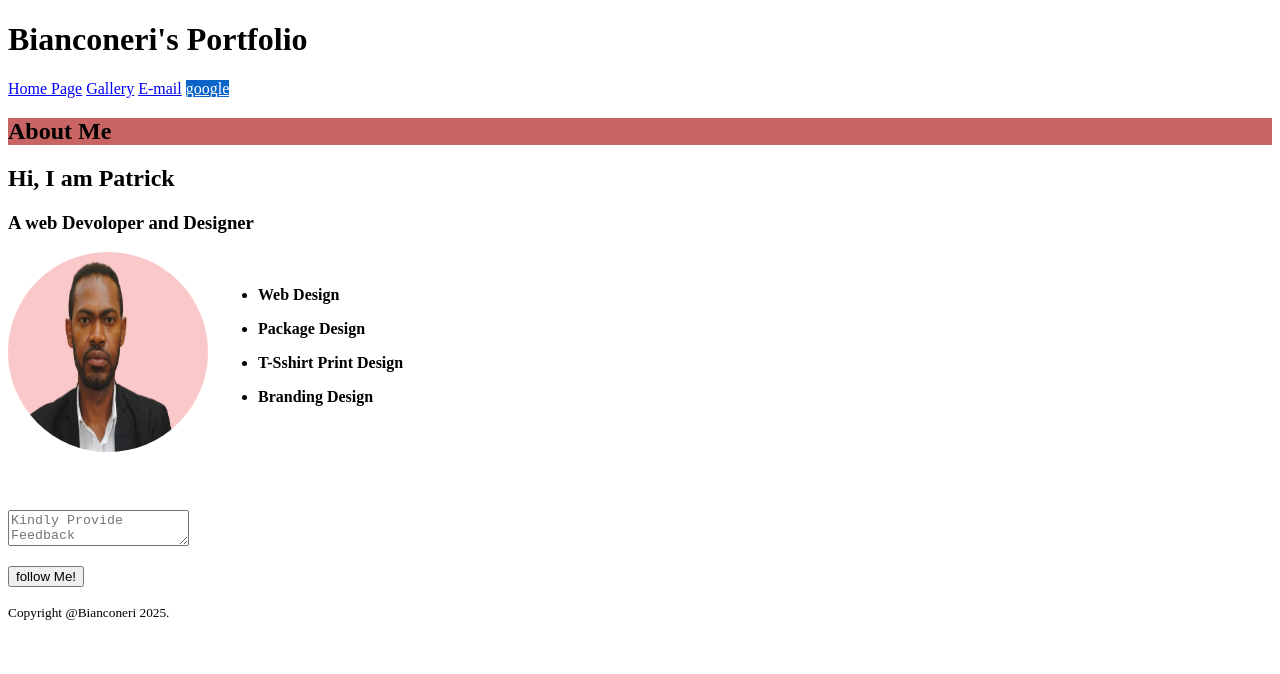
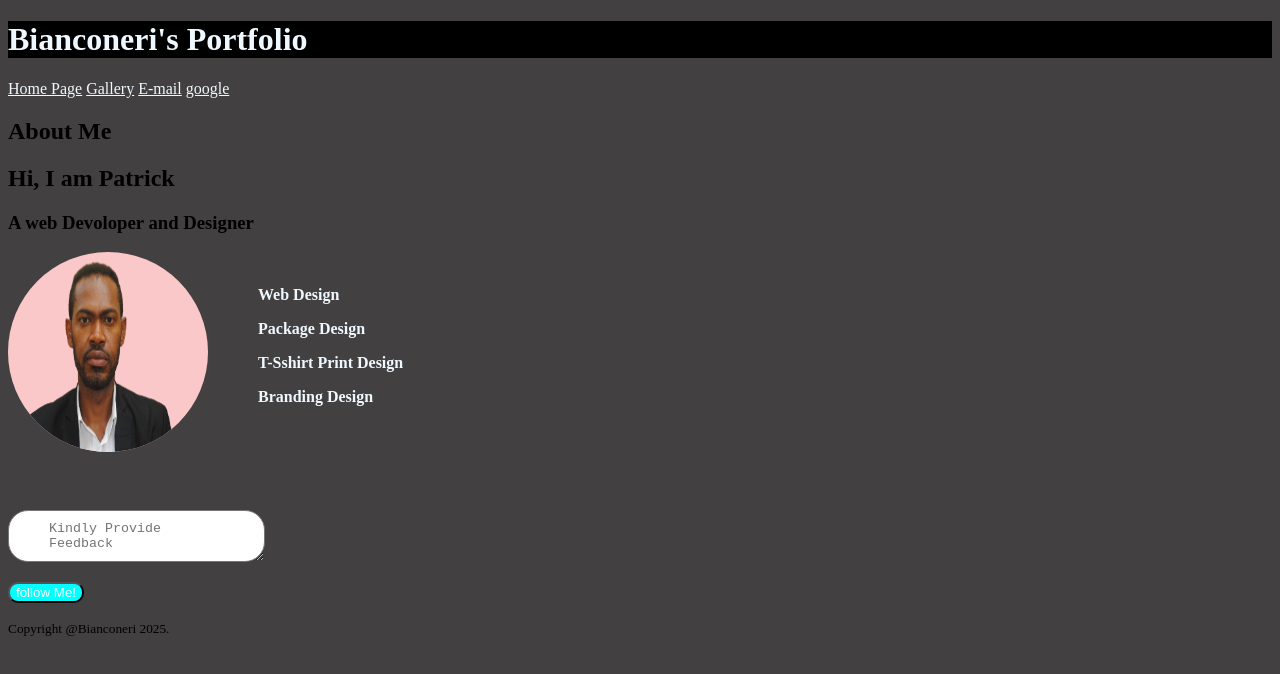
Before and after one commit to Bianconeree/Portfolio, a plain HTML site: page index.html in a window 1280 px wide. Drawn offline with Linux system fonts and the light colour scheme.

Commit message:
add stylesheet

```diff
--- a/index.html
+++ b/index.html
@@ -4,6 +4,8 @@
     <meta charset="UTF-8">
     <meta name="viewport" content="width=device-width, initial-scale=1.0">
     <title>Bianconeri's Portfolio</title>
+    <link href="./main.css/" rel="stylesheet"/>
+    <link href="./Styles/index.css" rel="stylesheet"/>
     <style>
         img{
             width: 200px;
@@ -13,25 +15,49 @@
             float: left;
             margin-right: 50px;
         }
+        body{
+            background:rgb(66, 64, 64);
+
+        }
+        h1{
+            color: aliceblue;
+            background: black;
+        }
+        ul{
+            list-style-type:none;
+            color:aliceblue;
+        }
+        button{
+            color:white;
+            background: aqua;
+            border-radius: 10px;
+
+        }
+        textarea{
+            border-radius: 20px;
+            padding: 10px 40px;
+            align-content: 20px;
+        }
+        nav{
+            margin-right: 100px;
+        }
     </style>
 </head>
 <body>
 <header>
-<h1>
-    Bianconeri's Portfolio
-</h1>
+<h1>Bianconeri's Portfolio</h1>
 </header>
-<main>
-    <a href="/index.html" style="color: blue;">Home Page</a>
-    <a href="WhatsApp_Image_2024-02-12_at_4.42.31_PM-removebg-preview.png" download style="color: blue;">Gallery</a>
-    <a href="mailto:bianconeree@gmail.com">E-mail</a>
-    <a href="google.com" style="background-color:rgb(10, 100, 200); color:white;">google</a>
-    <h2 style="background-color:rgb(200, 100, 100);">About Me</h2>
+  <nav>
+    <a href="/index.html" style="color: aliceblue;">Home Page</a>
+    <a href="WhatsApp_Image_2024-02-12_at_4.42.31_PM-removebg-preview.png" download style="color: aliceblue;">Gallery</a>
+    <a href="mailto:bianconeree@gmail.com" style="color: aliceblue">E-mail</a>
+    <a href="google.com" style="color: aliceblue;">google</a>
+  </nav>
+    <h2>About Me</h2>
 <h2>Hi, I am Patrick</h2>
 <h3>A web Devoloper and Designer</h3>
     <img src="./WhatsApp_Image_2024-02-12_at_4.42.31_PM-removebg-preview.png">
     <br>
-    <nav>
         <ul>
             <b>
             <li>Web Design</li><p></p>
@@ -40,7 +66,6 @@
             <li>Branding Design</li><p></p>
             </b>
         </ul>
-    </nav>
     <br></br>
     <br></br>
         <p></p>
```
Also changed, not shown: Styles/index.css (added).
